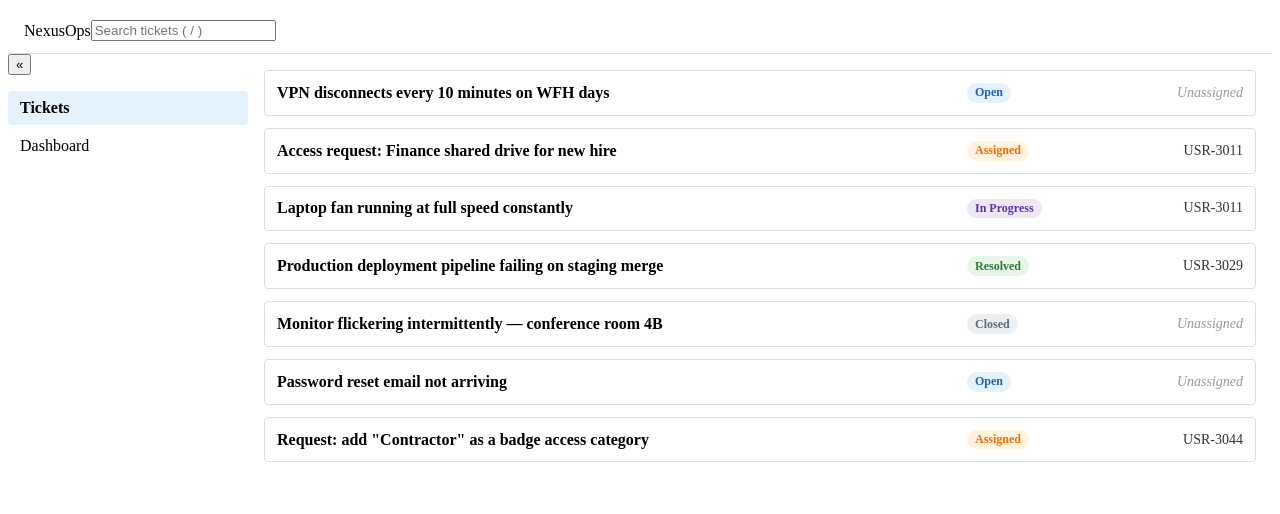
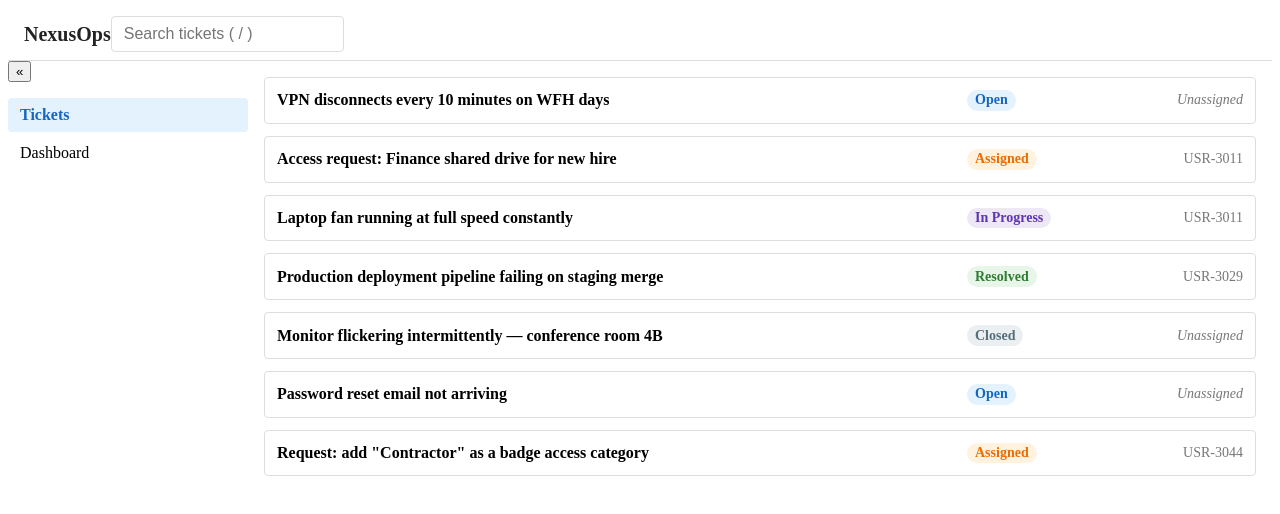
Before and after one commit to SaurabhaArya0501/nexusops, an Angular app: page /tickets in a window 1280 px wide. Shown: the top 514 px of the page. Built offline with nearby package versions, Linux system fonts and the light colour scheme.

Commit message:
refactor(shell): apply design tokens across shell, sidebar, header and ticket components

```diff
--- a/src/app/features/tickets/ticket-list-page/ticket-list-page.scss
+++ b/src/app/features/tickets/ticket-list-page/ticket-list-page.scss
@@ -1,16 +1,16 @@
 .ticket-list {
   display: flex;
   flex-direction: column;
-  gap: 0.75rem;
+  gap: var(--space-3);
   margin: 0;
   padding: 0;
   list-style: none;
 }
 
 .empty-state {
-  padding: 0.75rem;
-  border: 1px dashed #ddd;
+  padding: var(--space-3);
+  border: 1px dashed var(--color-border);
   border-radius: 4px;
-  color: #777;
+  color: var(--color-text-muted);
   text-align: center;
 }
--- a/src/app/features/tickets/ui/ticket-card/ticket-card.scss
+++ b/src/app/features/tickets/ui/ticket-card/ticket-card.scss
@@ -1,80 +1,64 @@
 .ticket-card {
   display: flex;
   flex-direction: column;
-  gap: 0.5rem;
-  padding: 0.75rem;
-  border: 1px solid #ddd;
+  gap: var(--space-2);
+  padding: var(--space-3);
+  border: 1px solid var(--color-border);
   border-radius: 4px;
   background: #fff;
   cursor: pointer;
   transition:
     box-shadow 0.15s ease,
     border-color 0.15s ease;
-  &:hover {
-    box-shadow: 0 2px 8px rgba(0, 0, 0, 0.08);
-    border-color: #bbb;
-  }
-  &:focus-visible {
-    outline: 2px solid #1565c0;
-    outline-offset: 2px;
-  }
-
-  &:active {
-    box-shadow: 0 1px 3px rgba(0, 0, 0, 0.1);
-  }
 }
 
-.ticket-card--empty {
-  color: #777;
-  text-align: center;
-  border-style: dashed;
+.ticket-card:hover {
+  box-shadow: var(--shadow-md);
+  border-color: #bbb;
+}
+
+.ticket-card:focus-visible {
+  outline: 2px solid var(--color-primary);
+  outline-offset: 2px;
+}
+
+.ticket-card:active {
+  box-shadow: var(--shadow-sm);
 }
 
 .ticket-card__title {
-  font-weight: 600;
+  font-size: var(--font-size-base);
+  font-weight: var(--font-weight-semibold);
+}
+
+.ticket-card__status {
+  display: flex;
+  align-items: center;
 }
 
 .ticket-card__assignee {
-  font-size: 0.875rem;
-  color: #333;
+  font-size: var(--font-size-sm);
+  color: var(--color-text-muted);
 }
 
 .ticket-card__assignee--empty {
-  color: #999;
+  color: var(--color-text-muted);
   font-style: italic;
-}
-
-@media (min-width: 768px) {
-  .ticket-card {
-    display: grid;
-    grid-template-columns: 1fr 140px 120px;
-    align-items: center;
-    column-gap: 1rem;
-  }
-
-  .ticket-card__status {
-    display: flex;
-    align-items: center;
-  }
-
-  .ticket-card__assignee {
-    text-align: right;
-  }
 }
 
 .badge {
   display: inline-block;
-  padding: 0.15rem 0.5rem;
+  padding: 0.15rem var(--space-2);
   border-radius: 999px;
-  font-size: 0.75rem;
-  font-weight: 600;
+  font-size: var(--font-size-sm);
+  font-weight: var(--font-weight-semibold);
   white-space: nowrap;
   width: fit-content;
 }
 
 .badge--open {
-  background: #e3f2fd;
-  color: #1565c0;
+  background: var(--color-primary-bg);
+  color: var(--color-primary);
 }
 
 .badge--assigned {
@@ -96,3 +80,16 @@
   background: #eceff1;
   color: #546e7a;
 }
+
+@media (min-width: 768px) {
+  .ticket-card {
+    display: grid;
+    grid-template-columns: 1fr 140px 120px;
+    align-items: center;
+    column-gap: var(--space-4);
+  }
+
+  .ticket-card__assignee {
+    text-align: right;
+  }
+}
--- a/src/app/layout/header/header.scss
+++ b/src/app/layout/header/header.scss
@@ -0,0 +1,12 @@
+.header__search {
+  padding: var(--space-2) var(--space-3);
+  border: 1px solid var(--color-border);
+  border-radius: 4px;
+  font-size: var(--font-size-base);
+  transition: border-color 0.15s ease;
+}
+
+.header__search:focus-visible {
+  outline: none;
+  border-color: var(--color-primary);
+}
--- a/src/app/layout/shell/shell.scss
+++ b/src/app/layout/shell/shell.scss
@@ -7,8 +7,14 @@
 .shell__header {
   display: flex;
   align-items: center;
-  padding: 0.75rem 1rem;
-  border-bottom: 1px solid #ddd;
+  padding: var(--space-2) var(--space-4);
+  border-bottom: 1px solid var(--color-border);
+}
+
+.shell__brand {
+  font-size: var(--font-size-lg);
+  font-weight: var(--font-weight-semibold);
+  color: var(--color-text);
 }
 
 .shell__body {
@@ -19,12 +25,12 @@
 
 .shell__body--sidebar-collapsed {
   .shell__content {
-    padding-left: 0.5rem;
+    padding-left: var(--space-2);
   }
 }
 
 .shell__content {
   flex: 1;
-  padding: 1rem;
+  padding: var(--space-4);
   overflow-y: auto;
 }
--- a/src/app/layout/sidebar/sidebar.scss
+++ b/src/app/layout/sidebar/sidebar.scss
@@ -12,43 +12,44 @@
 }
 
 .sidebar__toggle:hover {
-  background-color: #f0f0f0;
+  background-color: var(--color-primary-bg);
 }
 
 .sidebar__toggle:focus-visible {
-  outline: 2px solid #1565c0;
+  outline: 2px solid var(--color-primary);
+  outline-offset: 2px;
+}
+
+.sidebar__links {
+  list-style: none;
+  margin: var(--space-4) 0 0;
+  padding: 0;
+  display: flex;
+  flex-direction: column;
+  gap: var(--space-1);
+}
+
+.sidebar__link {
+  display: block;
+  padding: var(--space-2) var(--space-3);
+  border-radius: 4px;
+  text-decoration: none;
+  color: inherit;
+  font-size: var(--font-size-base);
+  transition: background-color 0.15s ease;
+}
+
+.sidebar__link:hover {
+  background-color: var(--color-primary-bg);
+}
+
+.sidebar__link:focus-visible {
+  outline: 2px solid var(--color-primary);
   outline-offset: 2px;
 }
 
 .sidebar__link--active {
-  background-color: #e3f2fd;
-  color: #1565c0;
-  font-weight: 600;
+  background-color: var(--color-primary-bg);
+  color: var(--color-primary);
+  font-weight: var(--font-weight-semibold);
 }
-
-.sidebar__links {
-  list-style: none;
-  margin: 1rem 0 0;
-  padding: 0;
-  display: flex;
-  flex-direction: column;
-  gap: 0.25rem;
-}
-
-.sidebar__link {
-  display: block;
-  padding: 0.5rem 0.75rem;
-  border-radius: 4px;
-  text-decoration: none;
-  color: inherit;
-  transition: background-color 0.15s ease;
-}
-
-.sidebar__link:hover {
-  background-color: #f0f0f0;
-}
-
-.sidebar__link:focus-visible {
-  outline: 2px solid #1565c0;
-  outline-offset: 2px;
-}
```
